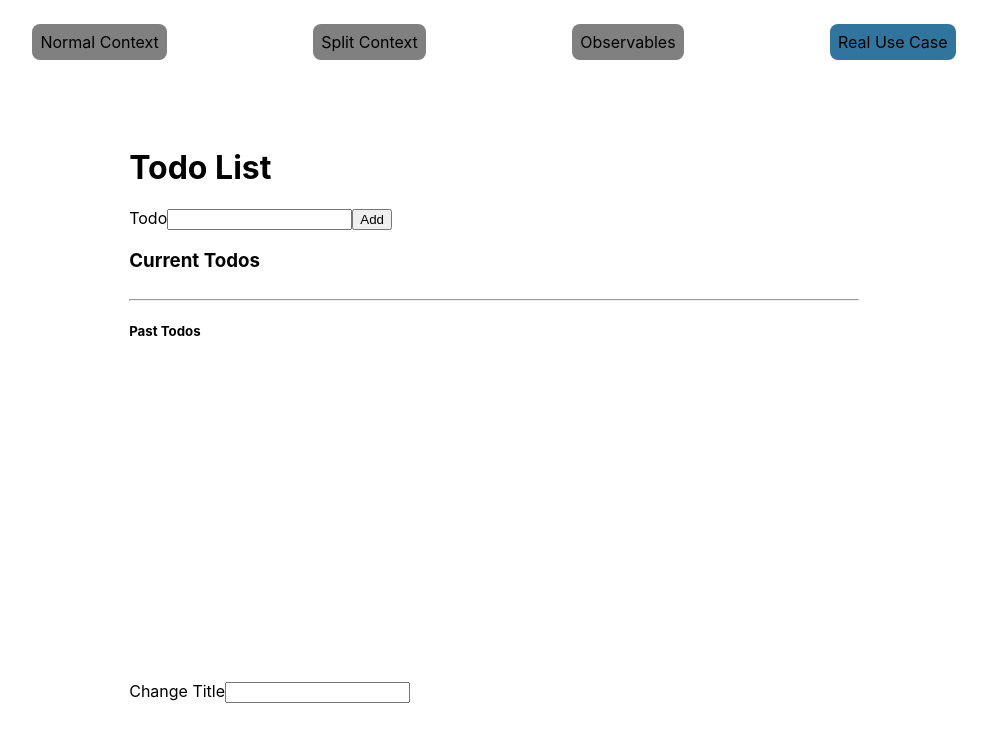
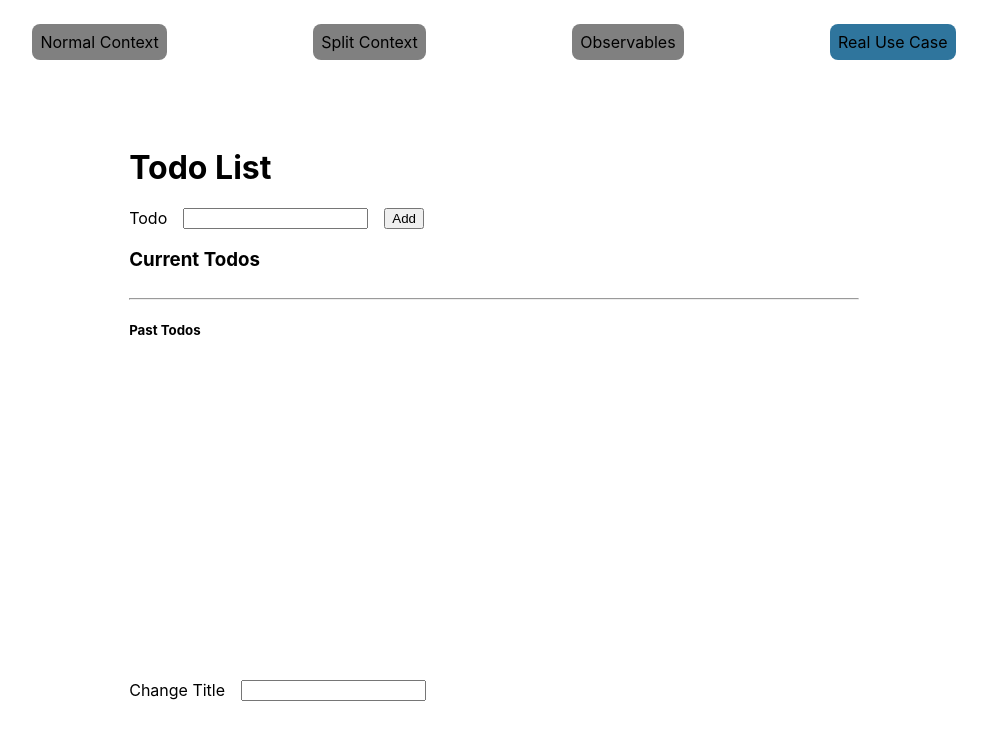
Before and after one commit to EdgardoArriagada/fast-contexts, a Next.js app: page /real-use-case in a window 1280 px wide. Shown: the top 742 px of the page, without its empty margins (146-1133 px from the left). Built offline with nearby package versions, Linux system fonts and the light colour scheme.

Commit message:
improve some styling

```diff
--- a/containers/title-setter.tsx
+++ b/containers/title-setter.tsx
@@ -1,6 +1,12 @@
-import React, { useRef, FC } from 'react'
+import React, { useRef, FC, CSSProperties } from 'react'
 
 import { useTodoStore } from '../stores/todoStore'
+
+const inputStyles: CSSProperties = {
+  marginTop: '20rem',
+  display: 'flex',
+  gap: '1rem',
+}
 
 interface Props {}
 
@@ -12,7 +18,7 @@ const TitleSetter: FC<Props> = () => {
   }
 
   return (
-    <div style={{ marginTop: '20rem' }}>
+    <div style={inputStyles}>
       <label htmlFor="todo">Change Title</label>
       <input id="todo" type="text" onChange={handleChange} />
     </div>
--- a/containers/todo-form.tsx
+++ b/containers/todo-form.tsx
@@ -1,6 +1,11 @@
-import React, { useRef, FC } from 'react'
+import React, { useRef, FC, CSSProperties } from 'react'
 
 import { useTodoStore } from '../stores/todoStore'
+
+const formStyles: CSSProperties = {
+  display: 'flex',
+  gap: '1rem',
+}
 
 interface Props {}
 
@@ -18,7 +23,7 @@ const TodoForm: FC<Props> = () => {
   }
 
   return (
-    <form ref={formRef} onSubmit={handleOnSubmit}>
+    <form style={formStyles} ref={formRef} onSubmit={handleOnSubmit}>
       <label htmlFor="todo">Todo</label>
       <input id="todo" type="text" />
       <button type="submit">Add</button>
```
